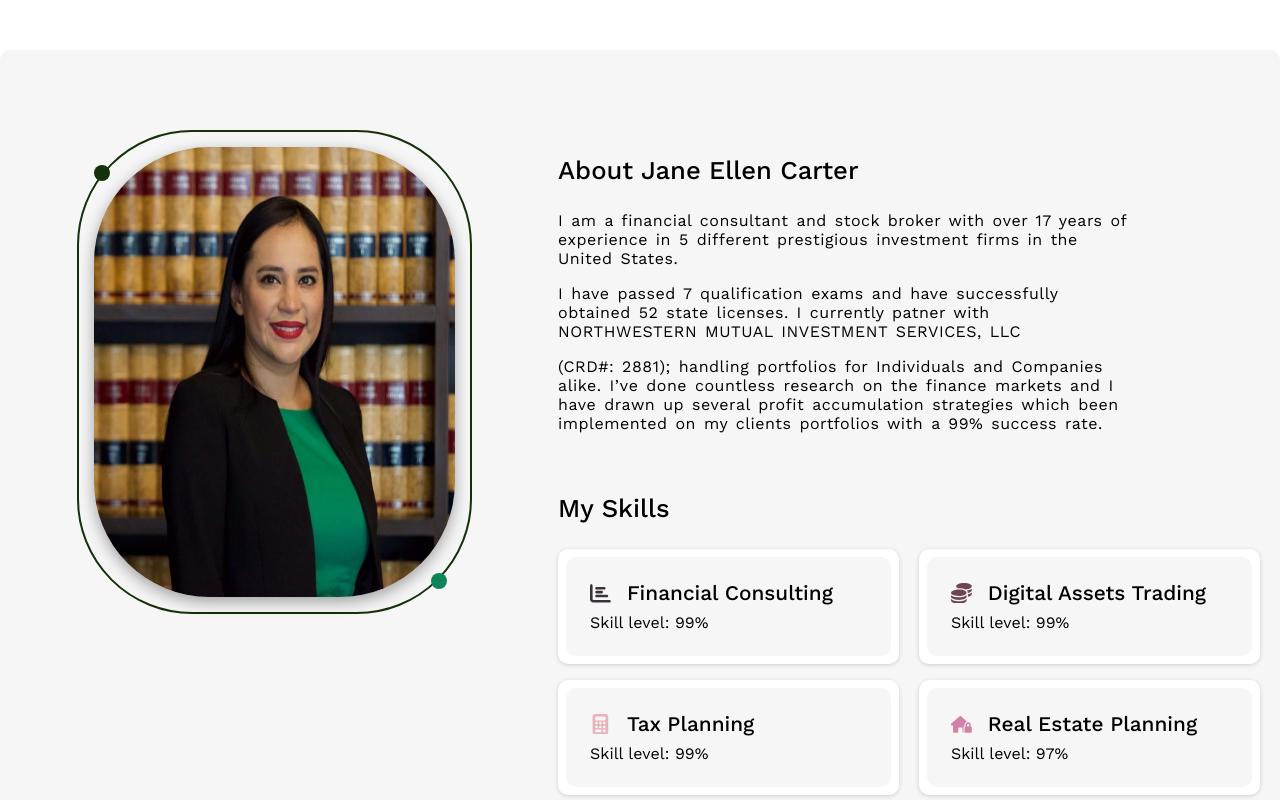
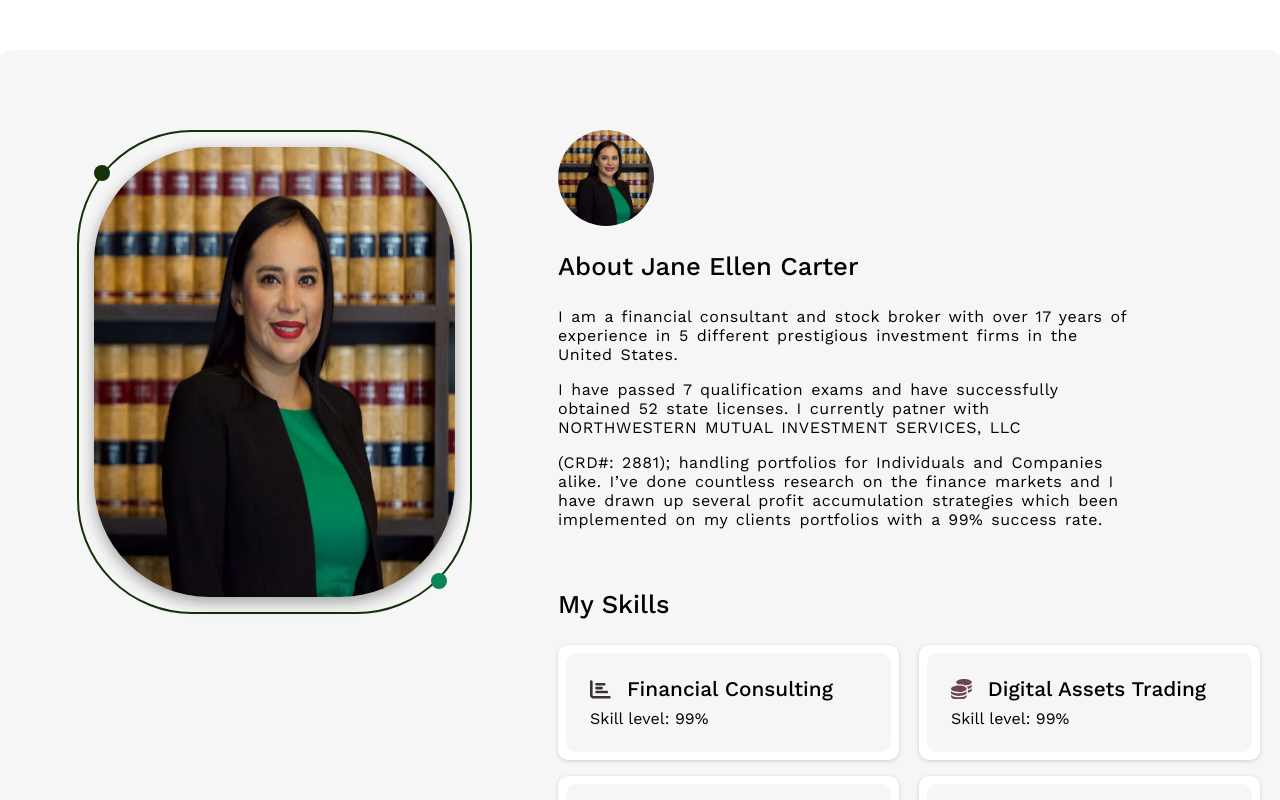
Before and after one commit to aremumahmud/janeeellencarter, a React (Vite) app: page / in a window 1280 px wide. Shown: the part 1080-1880 px from the top of the page. Built offline with nearby package versions, Linux system fonts and the light colour scheme; a web font is replaced by a local one.

Commit message:
created the modile version of the app

```diff
--- a/package.json
+++ b/package.json
@@ -13,7 +13,9 @@
         "animate.css": "^4.1.1",
         "react": "^18.2.0",
         "react-dom": "^18.2.0",
+        "react-fast-marquee": "^1.6.4",
         "react-icons": "^5.0.1",
+        "react-responsive-carousel": "^3.2.23",
         "scrollreveal": "^4.0.9"
     },
     "devDependencies": {
--- a/src/components/aboutsection.jsx
+++ b/src/components/aboutsection.jsx
@@ -17,6 +17,7 @@ function AboutSection() {
       }, []);
   return (
     <div className="about_section" id="about">
+
       <div className="about_left">
         <div className="image up">
           <img src={jane} alt="" />
@@ -25,6 +26,10 @@ function AboutSection() {
         </div>
       </div>
       <div className="about_right">
+      <div className="icon client_image up" >
+              {/* <FaWandMagicSparkles /> */}
+              <img src={jane} alt="" />
+            </div>
         <p className="about_head up">About Jane Ellen Carter</p>
 
         <div className="content">
```
Also changed, not shown: src/components/myClients.jsx (+8 -2 lines), 1 other file (tests, documents, lock files or other folders).
